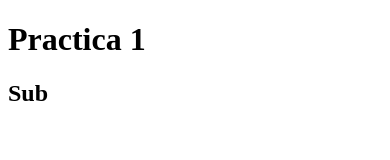
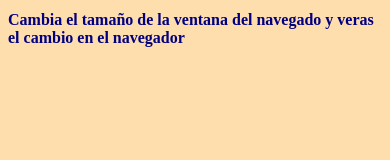
Before and after one commit to Diegomv7/ejercicios, a plain HTML site: page 2 Taller de desarollo/Ejercicio11/index.html in a window 390 px wide. Drawn offline with Linux system fonts and the light colour scheme.

Commit message:
Actualizo la practica 11 25-04-23

```diff
--- a/2 Taller de desarollo/Ejercicio11/index.html
+++ b/2 Taller de desarollo/Ejercicio11/index.html
@@ -4,10 +4,34 @@
     <meta charset="UTF-8">
     <meta http-equiv="X-UA-Compatible" content="IE=edge">
     <meta name="viewport" content="width=device-width, initial-scale=1.0">
-    <title>Practica 11</title>
+    <title>Media Queries</title>
+    <style>
+        body{
+            background-color: orange;
+            color: blueviolet;
+        }
+        @media screen and (max-width:992px) {
+            body{
+                background-color: aqua;
+                color:  black;
+            }
+            h1{
+                font-size: 20px;
+            }
+        }
+        @media screen and (max-width:600px) {
+            body{
+                background-color: navajowhite;
+                color:  navy;
+            }
+            h1{
+                font-size: 16px;
+            }
+        }
+    </style>
 </head>
 <body>
-    <h1>Practica 1</h1>
-    <h2>Sub</h2>
+    <h1>Cambia el tamaño de la ventana del navegado y veras el cambio en el navegador</h1>
+
 </body>
 </html>
```
